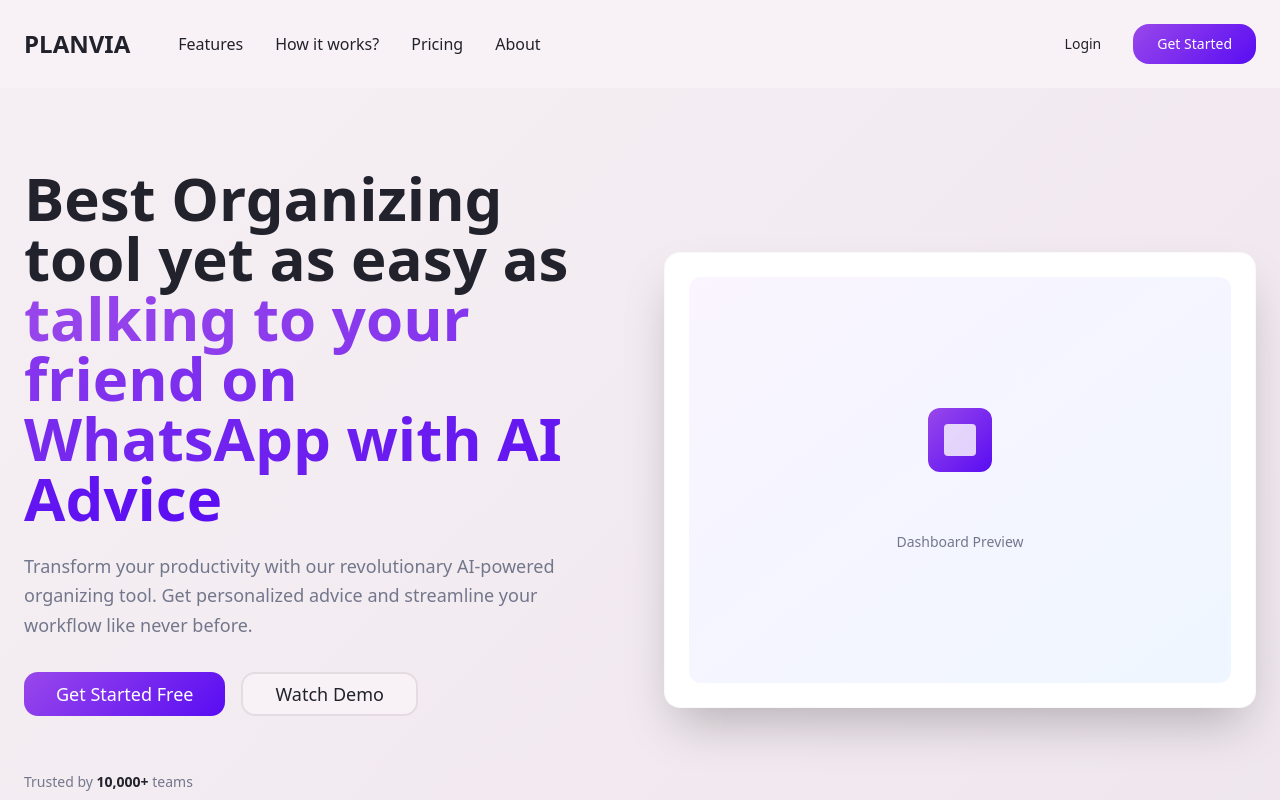
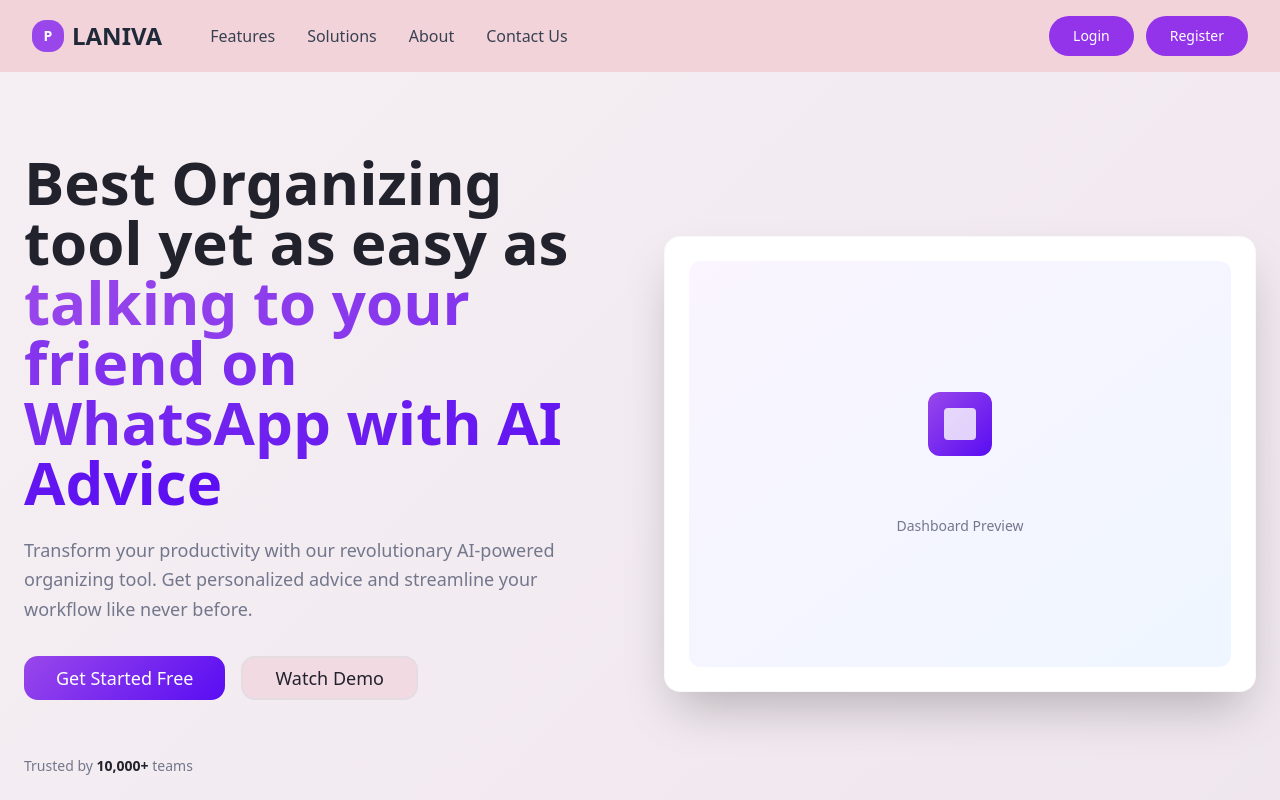
Before and after one commit to KTrigunayat/placeholder-landing-page, a React (Vite) app: page / in a window 1280 px wide. Shown: the top 800 px of the page. Built offline with nearby package versions, Linux system fonts and the light colour scheme.

Commit message:
Update header and background
Implement the header and background color changes as specified in the prompt.

```diff
--- a/src/components/Header.tsx
+++ b/src/components/Header.tsx
@@ -2,26 +2,29 @@ import { Button } from "@/components/ui/button";
 
 const Header = () => {
   return (
-    <header className="w-full px-6 py-6 bg-background">
+    <header className="w-full px-8 py-4" style={{backgroundColor: '#f3d3da'}}>
       <div className="max-w-7xl mx-auto flex items-center justify-between">
         <div className="flex items-center space-x-12">
-          <div className="text-2xl font-bold text-foreground">
-            PLANVIA
+          <div className="flex items-center space-x-2">
+            <div className="w-8 h-8 bg-primary rounded-md flex items-center justify-center">
+              <span className="text-white font-bold text-sm">P</span>
+            </div>
+            <span className="text-2xl font-bold text-gray-800">LANIVA</span>
           </div>
           <nav className="hidden md:flex items-center space-x-8">
-            <a href="#" className="text-foreground hover:text-primary transition-colors font-medium">Features</a>
-            <a href="#" className="text-foreground hover:text-primary transition-colors font-medium">How it works?</a>
-            <a href="#" className="text-foreground hover:text-primary transition-colors font-medium">Pricing</a>
-            <a href="#" className="text-foreground hover:text-primary transition-colors font-medium">About</a>
+            <a href="#" className="text-gray-700 hover:text-gray-900 transition-colors font-medium">Features</a>
+            <a href="#" className="text-gray-700 hover:text-gray-900 transition-colors font-medium">Solutions</a>
+            <a href="#" className="text-gray-700 hover:text-gray-900 transition-colors font-medium">About</a>
+            <a href="#" className="text-gray-700 hover:text-gray-900 transition-colors font-medium">Contact Us</a>
           </nav>
         </div>
 
-        <div className="flex items-center space-x-4">
-          <Button variant="ghost" className="text-foreground hover:text-primary font-medium">
+        <div className="flex items-center space-x-3">
+          <Button className="bg-purple-600 hover:bg-purple-700 text-white px-6 py-2 rounded-full font-medium">
             Login
           </Button>
-          <Button className="bg-gradient-primary text-white border-0 hover:opacity-90 transition-opacity px-6 py-2 rounded-lg font-medium">
-            Get Started
+          <Button className="bg-purple-600 hover:bg-purple-700 text-white px-6 py-2 rounded-full font-medium">
+            Register
           </Button>
         </div>
       </div>
--- a/src/index.css
+++ b/src/index.css
@@ -8,7 +8,7 @@ All colors MUST be HSL.
 
 @layer base {
   :root {
-    --background: 320 30% 96%;
+    --background: 340 45% 90%;
     --foreground: 230 15% 15%;
 
     --card: 0 0% 100%;
```
